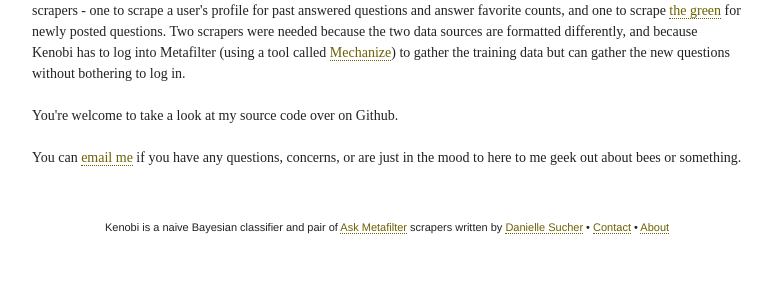
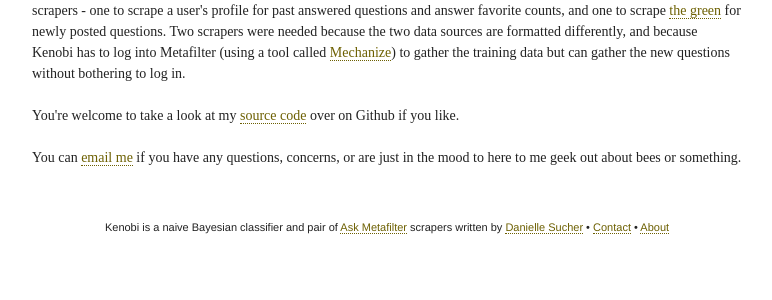
Before and after one commit to DanielleSucher/Kenobi-on-Rails, a Rails app: page /about in a window 1280 px wide. Shown: the part 413-713 px from the top of the page, without its empty margins (253-1025 px from the left). Run offline with Rails 7, Linux system fonts and the light colour scheme; style sheets or scripts are compiled from the project's sources; parts of the project's set-up code (start-up, migrations or seed data) failed here and were passed over; some libraries are stand-ins or nearby versions.

Commit message:
Updated about page

```diff
--- a/app/views/pages/about.html.erb
+++ b/app/views/pages/about.html.erb
@@ -8,7 +8,7 @@
 	Aside from the classifier, Kenobi also has a pair of scrapers in its innards. I took a cool screen scraping class offered by <%= link_to "ScraperWiki", "https://scraperwiki.com" %>, so Kenobi was my project to solidify my understanding of how scraping works. Kenobi has two separate scrapers - one to scrape a user's profile for past answered questions and answer favorite counts, and one to scrape <%= link_to "the green", "http://ask.metafilter.com/" %> for newly posted questions. Two scrapers were needed because the two data sources are formatted differently, and because Kenobi has to log into Metafilter (using a tool called <%= link_to "Mechanize", "https://github.com/tenderlove/mechanize" %>) to gather the training data but can gather the new questions without bothering to log in.
 </p>
 <p>
-	You're welcome to take a look at my source code over on Github.
+	You're welcome to take a look at my <%= link_to "source code", "https://github.com/DanielleSucher/Kenobi-on-Rails" %> over on Github if you like.
 </p>
 <p>
 	You can <%= link_to "email me", "mailto:dsucher@gmail.com" %> if you have any questions, concerns, or are just in the mood to here to me geek out about bees or something.
--- a/config/environments/production.rb
+++ b/config/environments/production.rb
@@ -16,6 +16,9 @@ Kenobi::Application.configure do
 
   # Don't fallback to assets pipeline if a precompiled asset is missed
   config.assets.compile = false
+
+  # precompile stuff like blueprint.css plskthxbye
+  config.assets.precompile += %w( *.css *.js )
 
   # Generate digests for assets URLs
   config.assets.digest = true
```
Also changed, not shown: README.md.
